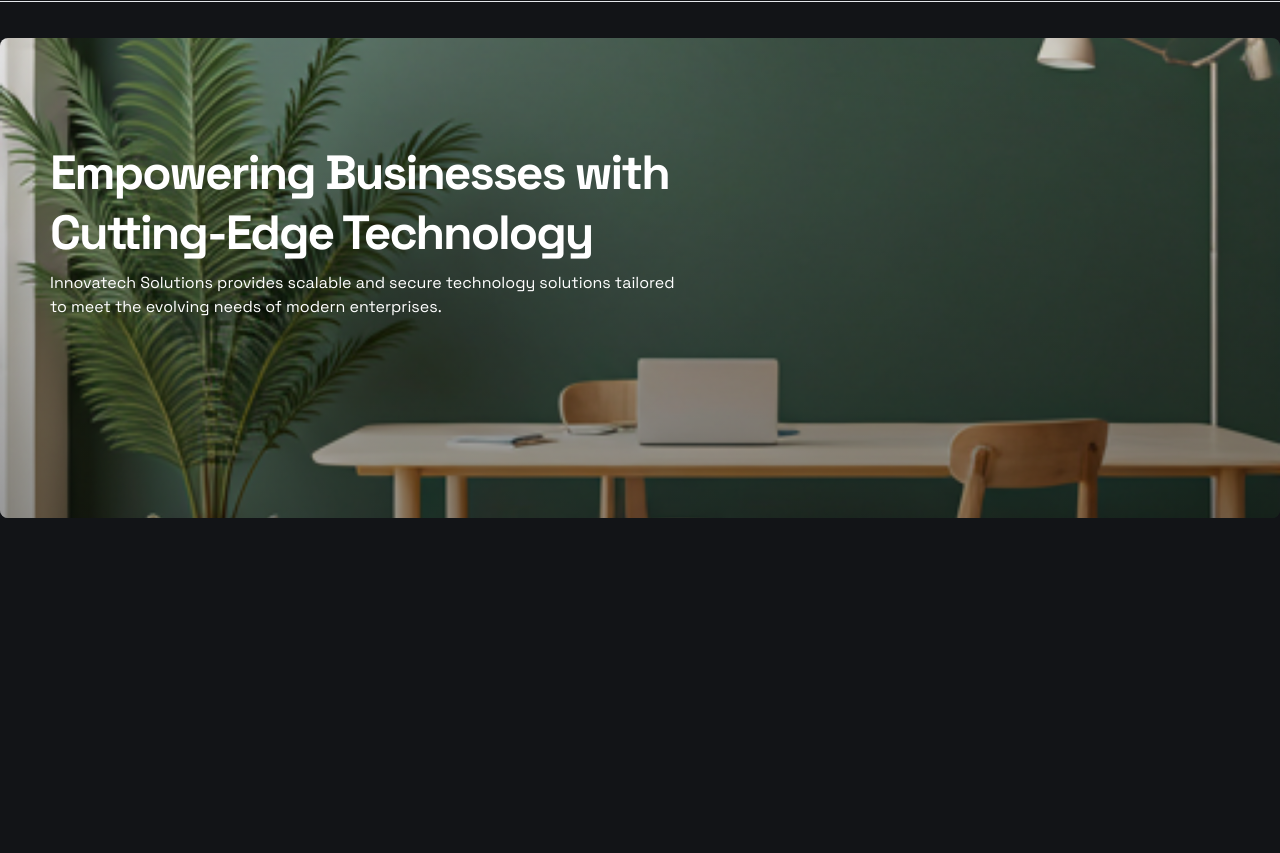
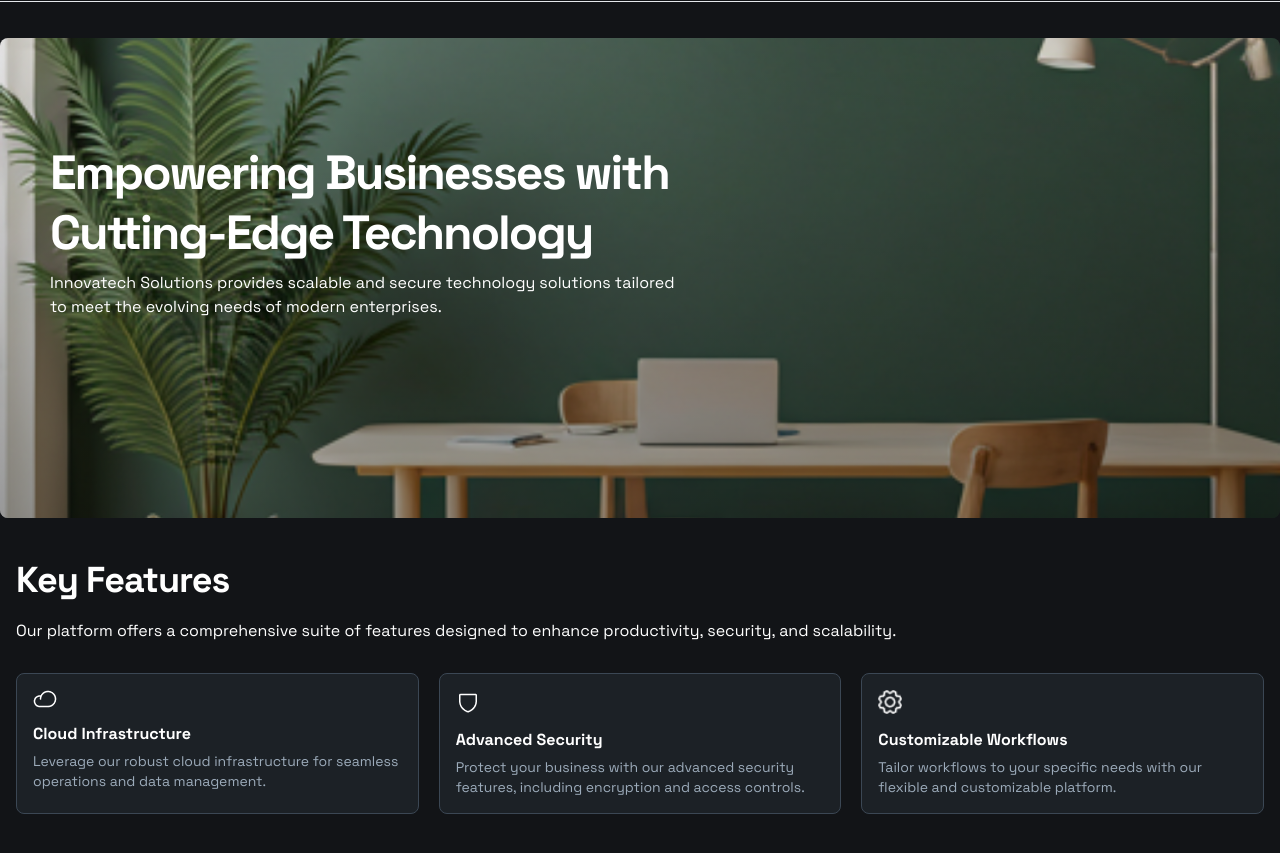
Before and after one commit to wdNaimur/Innovatech-Solutions, a website built with Vite: page index.html in a window 1280 px wide. Shown: the part 59-912 px from the top of the page. Before the commit the page ends 800 px from the top, so only its background shows below. Built offline with nearby package versions, Linux system fonts and the light colour scheme.

Commit message:
feat(keyfeatures): implement structured and styled key features section

```diff
--- a/index.html
+++ b/index.html
@@ -18,6 +18,7 @@
     <header id="navbar"></header>
     <main>
       <section id="hero"></section>
+      <section id="keyFeatures"></section>
     </main>
   </div>
   <script type="module" src="/src/main.js"></script>
--- a/src/main.js
+++ b/src/main.js
@@ -18,3 +18,4 @@
 // ✅ Manually load each section
 loadSection("navbar");
 loadSection("hero");
+loadSection("keyFeatures");
--- /dev/null
+++ b/src/sections/keyFeatures.css
@@ -0,0 +1,49 @@
+.features-section {
+  padding: 40px 1.6rem;
+}
+.features-header {
+  max-width: 92rem;
+}
+
+.features-section h2 {
+  font-size: 3.6rem;
+  margin-bottom: 1.6rem;
+  line-height: 4.5rem;
+  letter-spacing: -0.1rem;
+}
+
+.features-section p.description {
+  font-size: 1.6rem;
+  margin-bottom: 30px;
+  line-height: 2.4rem;
+}
+
+.features-grid {
+  display: flex;
+  flex-wrap: wrap;
+  gap: 20px;
+}
+
+.feature-box {
+  flex: 1 1 250px;
+  background-color: var(--color-bg-secondary);
+  padding: 1.6rem;
+  border-radius: 0.8rem;
+  border: 1px solid var(--color-border-dark);
+}
+
+.feature-box h3 {
+  font-size: 16px;
+  margin-bottom: 8px;
+}
+
+.feature-box p {
+  font-size: 14px;
+  line-height: 1.4;
+  color: var(--color-text-tertiary);
+}
+.feature-icon {
+  height: auto;
+  width: 2.4rem;
+  margin-bottom: 1.2rem;
+}
--- /dev/null
+++ b/src/sections/keyFeatures.html
@@ -0,0 +1,37 @@
+<div class="features-section container">
+    <div class="features-header">
+        <h2>Key Features</h2>
+        <p class="description">
+            Our platform offers a comprehensive suite of features designed to enhance productivity,
+            security, and scalability.
+        </p>
+
+    </div>
+
+
+    <div class="features-grid">
+        <div class="feature-box">
+            <img class="feature-icon" src="/icons/cloud.png" alt="cloud icon">
+            <h3>Cloud Infrastructure</h3>
+            <p>
+                Leverage our robust cloud infrastructure for seamless operations and data management.
+            </p>
+        </div>
+
+        <div class="feature-box">
+            <img class="feature-icon" src="/icons/security.png" alt="security icon">
+            <h3>Advanced Security</h3>
+            <p>
+                Protect your business with our advanced security features, including encryption and access controls.
+            </p>
+        </div>
+
+        <div class="feature-box">
+            <img class="feature-icon" src="/icons/setting.png" alt="settings icon">
+            <h3>Customizable Workflows</h3>
+            <p>
+                Tailor workflows to your specific needs with our flexible and customizable platform.
+            </p>
+        </div>
+    </div>
+</div>
--- a/src/style.css
+++ b/src/style.css
@@ -9,6 +9,7 @@
   /* Text */
   --color-text-primary: #ffffff;
   --color-text-secondary: #dddddd;
+  --color-text-tertiary: #9cabba;
   --color-text-hover: #ffffff;
 
   /* Borders / others */
```
Also changed, not shown: public/icons/cloud.png (added), public/icons/security.png (added), public/icons/setting.png (added).
